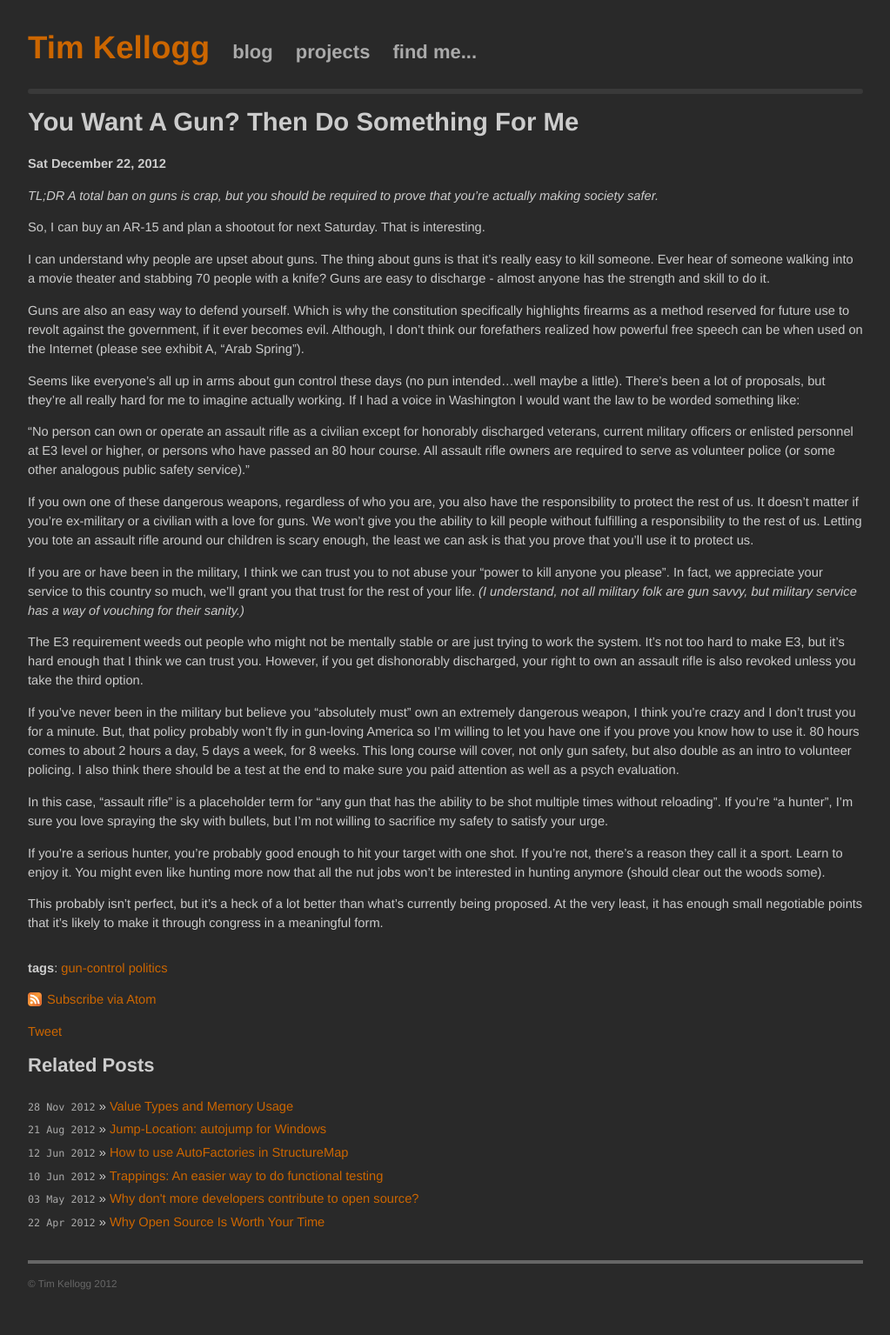
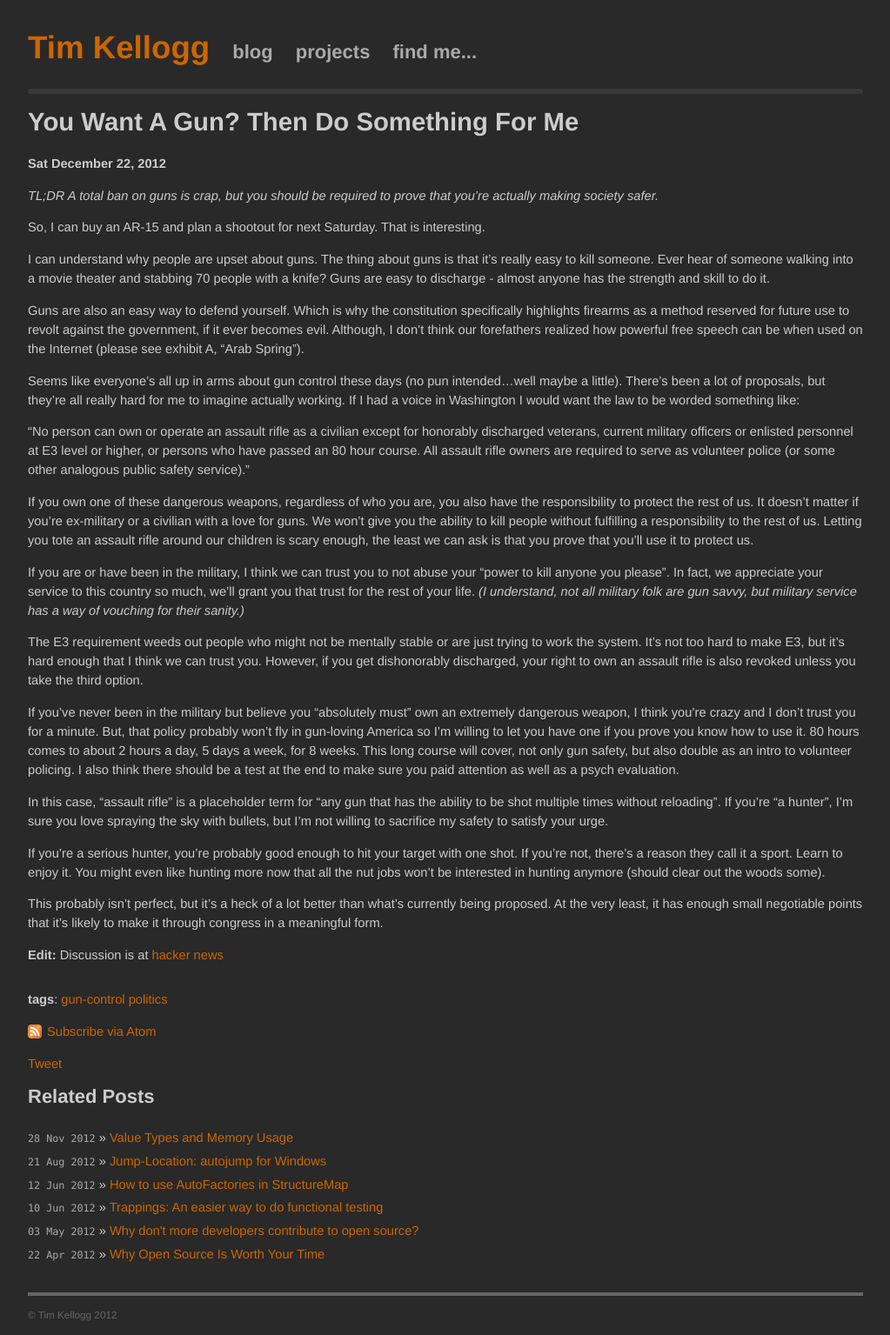
Before and after one commit to tkellogg/tkellogg.github.com, a Jekyll site: the page built from _posts/2012-12-22-guns-and-responsibility.markdown, in a window 1280 px wide. Shown: the whole page at 87% size, without its empty margins (128-1151 px from the left). Built offline with Jekyll 4.4.1, drawn with Linux system fonts in a browser that asks for light colours; comment, search, counter and statistics services are not loaded; before the commit the page ends 1499 px from its top, so only the background shows below that.

Commit message:
Added link to HackerNews posting

```diff
--- a/_posts/2012-12-22-guns-and-responsibility.markdown
+++ b/_posts/2012-12-22-guns-and-responsibility.markdown
@@ -62,3 +62,5 @@ nut jobs won't be interested in hunting anymore (should clear out the woods some
 This probably isn't perfect, but it's a heck of a lot better than what's currently being proposed. At
 the very least, it has enough small negotiable points that it's likely to make it through
 congress in a meaningful form.
+
+**Edit:** Discussion is at [hacker news](http://news.ycombinator.com/item?id=4959877)
```
